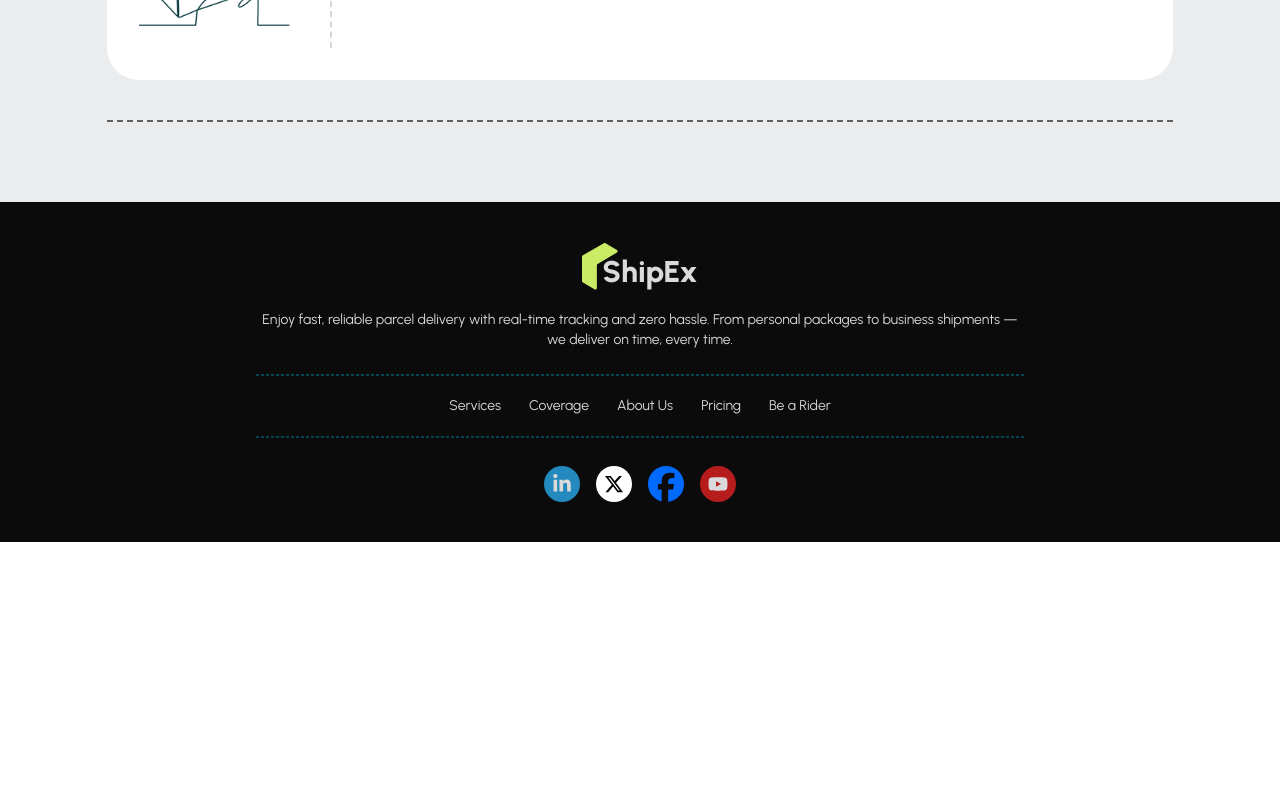
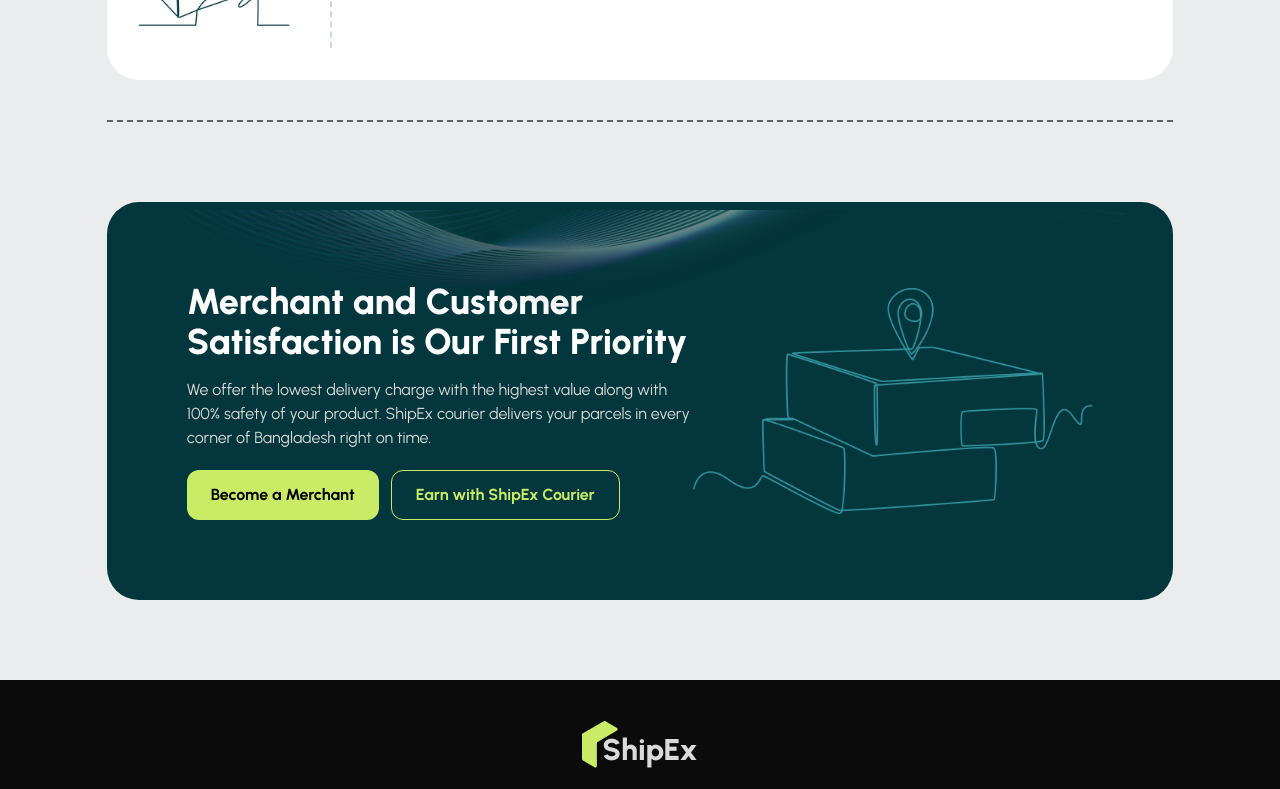
Before and after one commit to Riad-Zz/ShipEx, a React (Vite) app: page / in a window 1280 px wide. Shown: the part 3322-4111 px from the top of the page. Before the commit the page ends 3864 px from the top, so only its background shows below. Built offline with nearby package versions, Linux system fonts and the light colour scheme.

Commit message:
Merchat and Customer Static Section Created

```diff
--- /dev/null
+++ b/src/Pages/Home/Customer/Customer.jsx
@@ -0,0 +1,50 @@
+import React from 'react';
+import image1 from '../../../assets/Others/location-merchant.png'
+import { MdArrowOutward } from "react-icons/md";
+import overlay from '../../../assets/Others/be-a-merchant-bg.png'
+
+const Customer = () => {
+    return (
+        <div className='max-w-11/12 md:max-w-10/12 mx-auto bg-[#03373D] rounded-4xl
+                        p-5 py-8 md:py-15 md:px-7 lg:p-20
+                        flex flex-col-reverse md:flex-row
+                        justify-between items-center
+                        gap-10 md:gap-0
+                        mb-20 relative'>
+
+            {/* LEFT TEXT SECTION */}
+            <div className='text-center md:text-left'>
+                <p className='text-white text-2xl sm:text-3xl md:text-4xl font-extrabold max-w-2xl mx-auto md:mx-0'>
+                    Merchant and Customer Satisfaction is Our First Priority
+                </p>
+
+                <p className='text-[#DADADA] max-w-xl mx-auto md:mx-0 my-4 text-sm sm:text-base'>
+                    We offer the lowest delivery charge with the highest value along with 100% safety of your product. ShipEx courier delivers your parcels in every corner of Bangladesh right on time.
+                </p>
+
+                <div className='flex flex-col sm:flex-row gap-3 mt-5 justify-center md:justify-start flex-wrap'>
+                    <button className="btn-base py-2.5 sm:py-3 px-5 sm:px-6 bg-primary text-black! border-none">
+                        Become a Merchant
+                    </button>
+
+                    <button className="btn-base py-2.5 sm:py-3 px-5 sm:px-6  text-primary!  border border-primary! hover:bg-primary!  hover:text-black! transition-all">Earn with ShipEx Courier</button>
+
+                </div>
+            </div>
+
+            {/* RIGHT IMAGE */}
+            <div className='flex justify-center md:justify-end'>
+                <img src={image1} alt="" className='w-64 sm:w-80 md:w-auto' />
+            </div>
+
+            {/* OVERLAY */}
+            <img
+                src={overlay}
+                alt=""
+                className='absolute top-2 right-4 sm:right-10 md:right-12 opacity-40 w-24 sm:w-32 md:w-auto'
+            />
+        </div>
+    );
+};
+
+export default Customer;
--- a/src/Pages/Home/Home/Home.jsx
+++ b/src/Pages/Home/Home/Home.jsx
@@ -4,6 +4,7 @@
 import Services from '../Services/Services';
 import Companies from '../Companies/Companies';
 import MoreUs from '../MoreUs/MoreUs';
+import Customer from '../Customer/Customer';
 
 const Home = () => {
     return (
@@ -13,6 +14,7 @@
             <Services></Services>
             <Companies></Companies>
             <MoreUs></MoreUs>
+            <Customer></Customer>
         </div>
     );
 };
```
